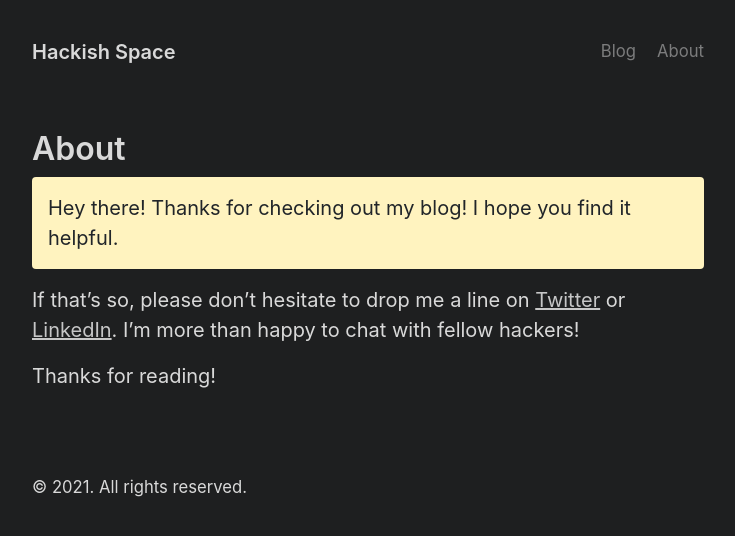
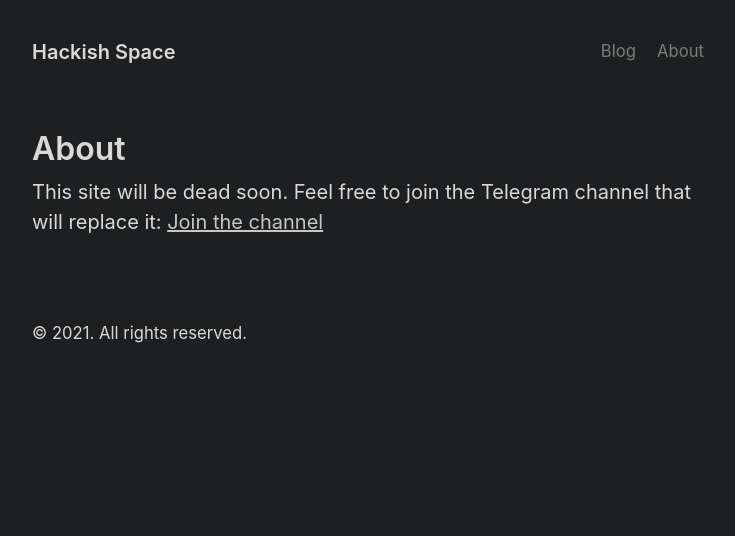
Before and after one commit to z3v5/old-blog, a Jekyll site: the page built from about.md, in a window 1280 px wide. Shown: the top 536 px of the page, without its empty margins (272-1007 px from the left). Built offline with Jekyll 4.4.1, drawn with Linux system fonts in a browser that asks for light colours.

Commit message:
Update about.md

```diff
--- a/about.md
+++ b/about.md
@@ -3,11 +3,8 @@ layout: page
 title: About
 ---
 
-<p class="message">
-  Hey there! Thanks for checking out my blog! I hope you find it helpful.
+<p class="warning">
+  This site will be dead soon. Feel free to join the Telegram channel that will replace it:
+
+  <a href="https://t.me/s/HackishSpace">Join the channel</a>
 </p>
-
-If that's so, please don't hesitate to drop me a line on [Twitter](https://twitter.com/carrotcakesec) or [LinkedIn](https://www.linkedin.com/in/sergei-zaiats/).
-I'm more than happy to chat with fellow hackers!
-
-Thanks for reading!
```
